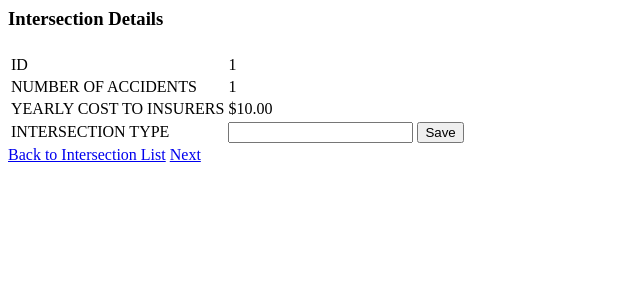
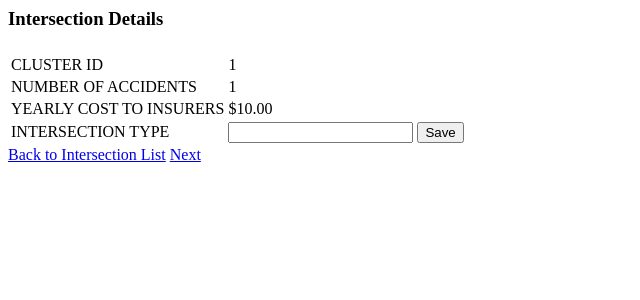
Before and after one commit to ngonzo95/intersection-intervention-portal, a Django app: template portal_app/templates/unicorn/intersection.html in a window 1280 px wide. Shown: the top 300 px of the page, without its empty margins (0-640 px from the left). Run offline with Django 4.2, Linux system fonts and the light colour scheme; tables that the repository leaves empty hold one stand-in row (values such as "Sample post"); the template is opened without the code that fills it: values that come from a table or form of the project are taken from there, most other values are stand-ins (such as "Sample title", 1, 10 or a date in 2020); some libraries are stand-ins or nearby versions.

Commit message:
updated portal app seed with davenport and cedar rapids. also added cluster _id

```diff
--- a/portal_app/templates/portal_app/index.html
+++ b/portal_app/templates/portal_app/index.html
@@ -27,7 +27,7 @@
                 <tbody>
                     <thead>
                         <tr>
-                            <th> Id </th>
+                            <th> Cluster Id </th>
                             <td>Yearly Cost to Insurers</td>
                             <td>Number of accidents</td>
                             <td>Latitude</td>
@@ -39,7 +39,7 @@
                     {% if intersection_list %}
                         {% for intersection in intersection_list %}
                             <tr style="transform: rotate(0);">
-                                <th scope="row"><a href="/intersections/{{ intersection.id }}" class="stretched-link">{{intersection.id}}</a></th>
+                                <th scope="row"><a href="/intersections/{{ intersection.id }}" class="stretched-link">{{intersection.cluster_id}}</a></th>
                                 <td>{{ intersection.formatted_cost_to_insurers }}</td>
                                 <td>{{ intersection.number_of_accidents }}</td>
                                 <td>{{ intersection.lon }}</td>
--- a/portal_app/templates/unicorn/intersection.html
+++ b/portal_app/templates/unicorn/intersection.html
@@ -12,8 +12,8 @@
             </thead>
             <tbody>
                     <tr>
-                        <td>{{"Id" | upper}}</td>
-                        <td>{{intersection.id}}</td>
+                        <td>{{"Cluster Id" | upper}}</td>
+                        <td>{{intersection.cluster_id}}</td>
                         <td></td>
                     </tr>
                     <tr>
```
